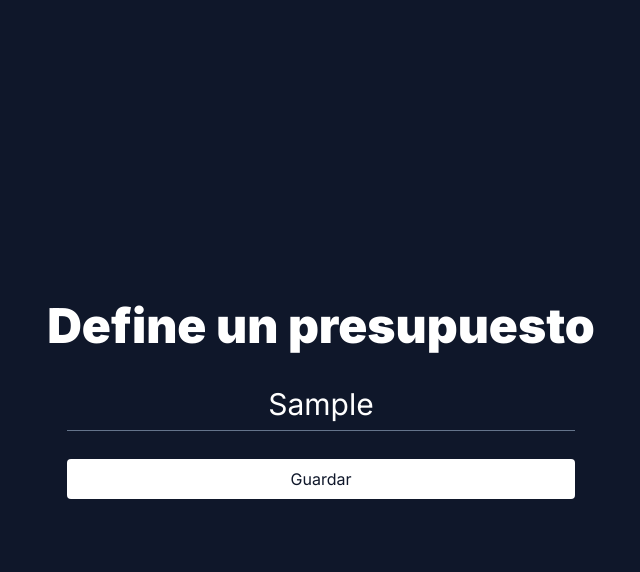
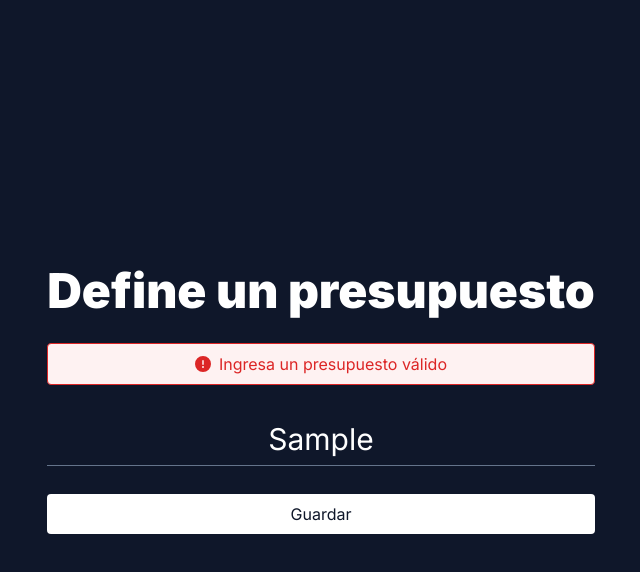
Before and after one commit to josemcj/control-gastos-react, a React (Vite) app: page / in a window 1280 px wide. Both pictures are taken after typing "Sample" into the empty fields and a click on the input "Guardar". Shown: the top 572 px of the page, without its empty margins (319-959 px from the left). Built offline with nearby package versions, Linux system fonts and the light colour scheme.

Commit message:
Alerta en presupuesto

```diff
--- a/src/components/Alerta.jsx
+++ b/src/components/Alerta.jsx
@@ -3,7 +3,7 @@ import { faCircleExclamation } from "@fortawesome/free-solid-svg-icons";
 
 function Alerta({ mensaje }) {
     return (
-        <div className="bg-red-50 border border-red-600 p-2 mt-3 rounded flex justify-center items-center">
+        <div className="bg-red-50 border border-red-600 p-2 my-7 rounded flex justify-center items-center w-full">
             <FontAwesomeIcon
                 icon={ faCircleExclamation }
                 style={ { color: '#DC2626' } }
--- a/src/components/DefinirPresupuesto.jsx
+++ b/src/components/DefinirPresupuesto.jsx
@@ -1,19 +1,27 @@
+import { useState } from "react";
+import Alerta from "./Alerta";
+
 function DefinirPresupuesto({ presupuesto, setPresupuesto, setIsValidPresupuesto }) {
+    const [error, setError] = useState('');
 
     const handleSubmit = e => {
         e.preventDefault()
 
         if( !presupuesto || presupuesto < 0 ) {
-            // TODO: Alerta de presupuesto no válido
+            setError('Ingresa un presupuesto válido');
             return;
         }
 
+        setError('');
         setIsValidPresupuesto(true);
     }
 
     return (
         <div className="bg-slate-900 h-screen px-4 flex flex-col items-center justify-center">
+            <div className="md:max-w-xl">
                 <h1 className="font-black text-3xl sm:text-5xl mb-7 text-white text-center">Define un presupuesto</h1>
+
+                { error && <Alerta mensaje={ error } /> }
 
                 <form onSubmit={ handleSubmit }>
                     <input
@@ -31,6 +39,7 @@ function DefinirPresupuesto({ presupuesto, setPresupuesto, setIsValidPresupuesto
                     />
                 </form>
             </div>
+        </div>
      );
 }
 
--- a/src/components/Modal.jsx
+++ b/src/components/Modal.jsx
@@ -41,7 +41,7 @@ function Modal({
     // TODO: Animar modal al abrir y cerrar.
 
     return (
-        <div className="h-screen bg-white fixed top-0 bottom-0 left-0 right-0 p-8">
+        <div className="h-screen bg-white fixed top-0 bottom-0 left-0 right-0 px-4 py-8 flex flex-col items-center">
 
             <FontAwesomeIcon
                 icon={ faXmark }
@@ -50,7 +50,7 @@ function Modal({
                 onClick={ () => setAbrirModal(false) }
             />
 
-            <div className="container flex flex-col md:w-3/5 mt-12">
+            <div className="w-full md:max-w-xl mt-12">
                 <h1 className="font-black text-3xl sm:text-5xl text-center mb-3">
                     Crear nuevo registro
                 </h1>
@@ -107,7 +107,7 @@ function Modal({
 
                     <input
                         type="submit"
-                        className="bg-slate-900 text-white p-2 mt-4 rounded hover:bg-slate-800 cursor-pointer transition-all w-full"
+                        className="bg-slate-900 text-white p-2 mt-3 rounded hover:bg-slate-800 cursor-pointer transition-all w-full"
                         value="Guardar"
                     />
                 </form>
```
Lines whose indentation alone changed are shown as unchanged.
